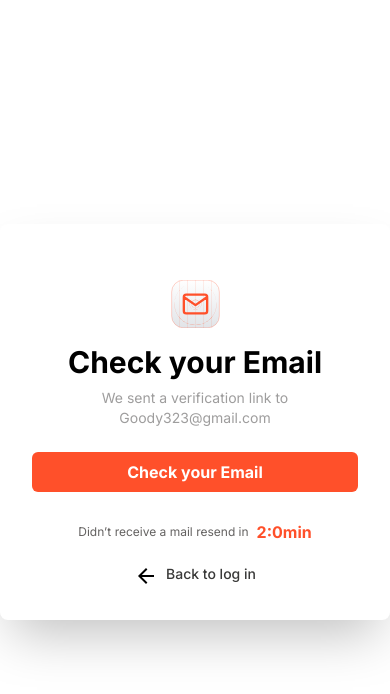
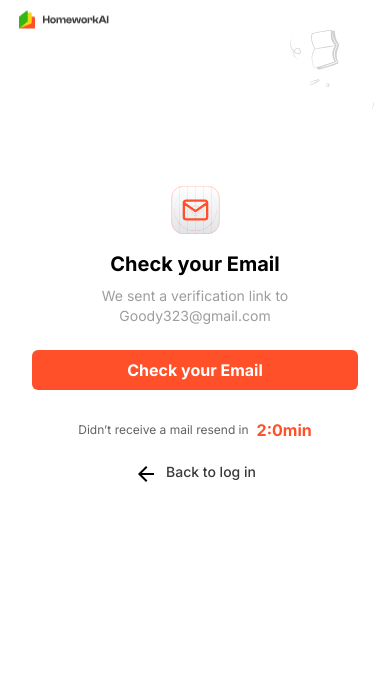
Before and after one commit to deverins/HomeworkAI, a Next.js app: page / in a window 390 px wide. Shown: the top 694 px of the page. Built offline with nearby package versions, Linux system fonts and the light colour scheme.

Commit message:
feat: Added new component and worked on the emailVerification component

```diff
--- /dev/null
+++ b/src/app/Components/Header.tsx
@@ -0,0 +1,32 @@
+import React from 'react'
+import bookIcon from '../../../public/book.svg'
+import logo from '../../../public/logo.png'
+import Image from 'next/image'
+
+const Header = () => {
+  return (
+    <header>
+      <div className="flex justify-between mx-4 pt-1">
+        <div className="flex w-[393px] h-[30px]">
+          <Image
+            src={logo}
+            alt="logo icon"
+            className="hidden max-sm:block lg:hidden md:hidden "
+            width={0}
+            height={0}
+          />
+        </div>
+        <div className="md:w-auto md:h-auto w-auto h-auto max-sm:w-[120px] max-sm:h-[104px] mt-[22px] lg:w-auto lg:h-auto">
+          <Image
+            src={bookIcon}
+            alt="logo icon"
+            width={0}
+            height={0}
+          />
+        </div>
+      </div>
+    </header>
+  )
+}
+
+export default Header
--- a/src/app/Components/UI/heading/heading-group.tsx
+++ b/src/app/Components/UI/heading/heading-group.tsx
@@ -8,7 +8,7 @@
 const HeadingGroup: React.FC<HeadingGroupProps> = ({ title, subtitle }) => {
   return (
     <div>
-      <h2 className="text-3xl font-bold mb-2 align-middle">{title}</h2>
+      <h2 className="text-xl lg:text-3xl md:text-2xl xl:text-3xl font-bold mb-2 align-middle sm:text-md">{title}</h2>
       <p className="text-[#9E9D9D] text-sm font-normal align-middle">{subtitle}</p>
     </div>
   );
--- a/src/app/Components/emailVerification/EmailVerification.tsx
+++ b/src/app/Components/emailVerification/EmailVerification.tsx
@@ -7,6 +7,7 @@
 import LiveAnnouncer from "../LiveAnnouncer";
 import HeadingGroup from "../UI/heading/heading-group";
 import Image from "next/image";
+import Header from "../Header";
 
 const EmailVerification: React.FC<EmailVerificationProps> = ({ email, onResend, onBackToLogin }) => {
   const [announcement, setAnnouncement] = useState("");
@@ -19,12 +20,16 @@
   };
 
   return (
-    <div className="flex items-center justify-center min-h-screen w-full">
-      <div className="bg-white shadow-2xl p-8 w-full max-w-md gap-5 px-8 pt-14 md:py-10 md:w-[476px] md:px-10 text-center rounded-lg mx-auto">
+    <>
+      <Header />
+      <section className="flex items-center justify-center w-full">
+        <div className="bg-white p-8 w-full max-w-md gap-5 px-8 pt-14 md:py-10 md:w-[476px] md:px-10 text-center rounded-lg mx-auto">
           <div className="mb-4 flex justify-center">
             <Image
               src={emailIcon}
               alt="email icon"
+              width={0}
+              height={0}
             />
           </div>
           <HeadingGroup title="Check your Email" subtitle="We sent a verification link to " />
@@ -60,7 +65,8 @@
           </div>
         </div>
         <LiveAnnouncer message={announcement} />
-    </div>
+      </section>
+    </>
   );
 };
 
--- a/src/app/layout.tsx
+++ b/src/app/layout.tsx
@@ -5,7 +5,7 @@
 const inter = Inter({ subsets: ["latin"] });
 
 export const metadata: Metadata = {
-  title: "Home ai",
+  title: "HomeworkAI",
   description: "",
 };
 
--- a/src/app/page.tsx
+++ b/src/app/page.tsx
@@ -12,7 +12,7 @@
   };
 
   return (
-    <div className="flex flex-col w-full">
+    <div className="flex flex-col w-full h-screen">
       <EmailVerification
         email="Goody323@gmail.com"
         onResend={handleResend}
```
Also changed, not shown: public/logo.png (added), 1 other file (tests, documents, lock files or other folders). Lines whose indentation alone changed are shown as unchanged.
